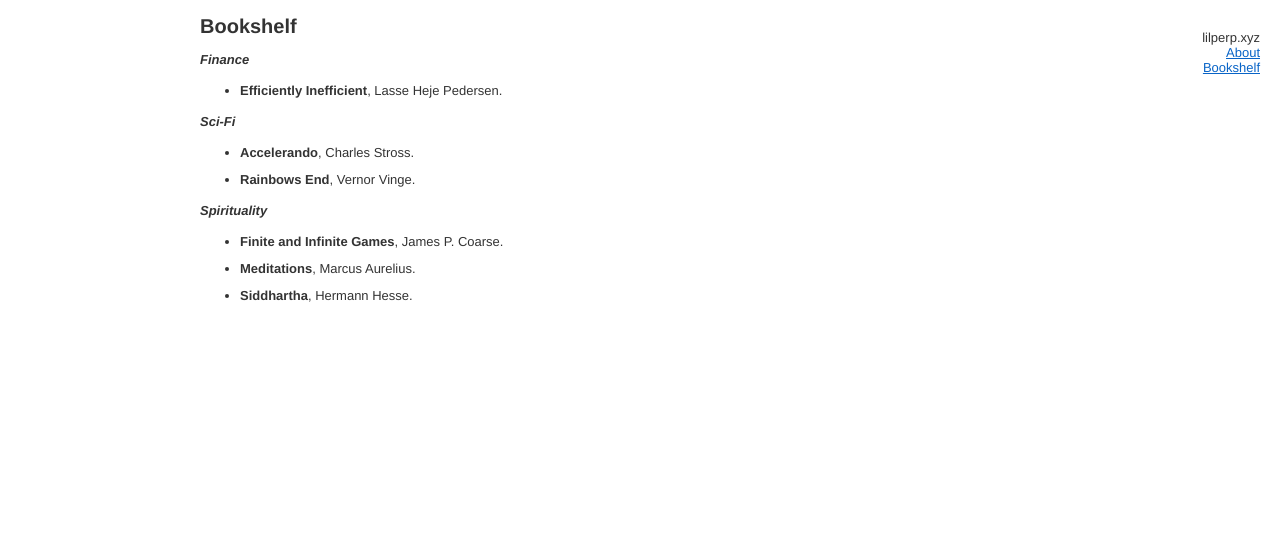
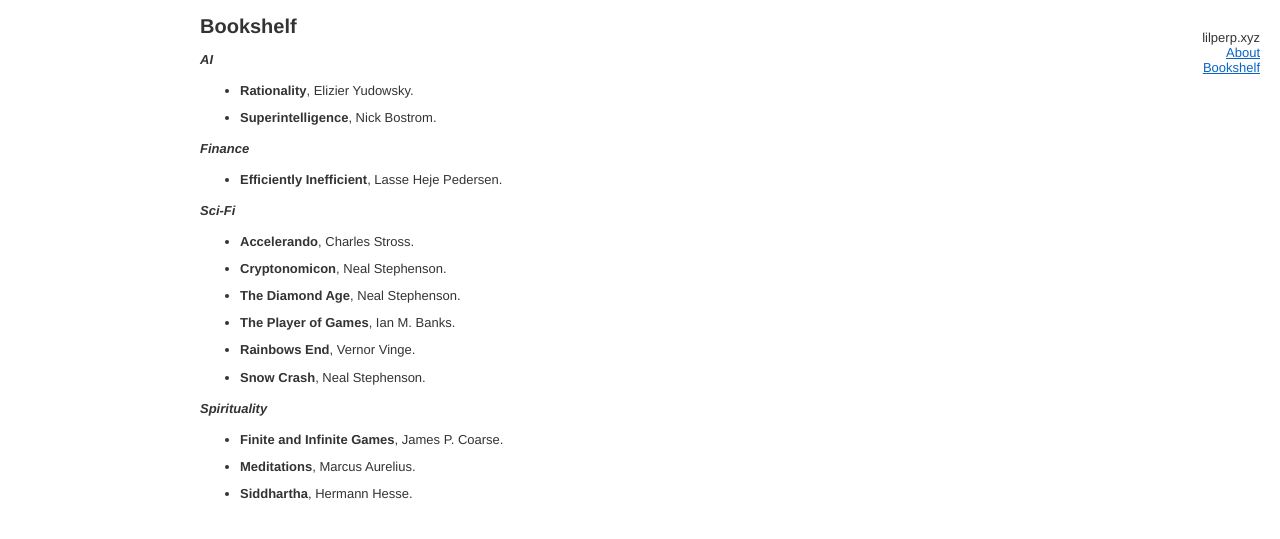
Before and after one commit to lilperp/lilperpxyz, a Jekyll site: the page built from bookshelf.md, in a window 1280 px wide. Shown: the top 539 px of the page. Built offline with Jekyll 4.4.1, drawn with Linux system fonts in a browser that asks for light colours.

Commit message:
more books

```diff
--- a/_includes/bookshelf-content.md
+++ b/_includes/bookshelf-content.md
@@ -1,3 +1,8 @@
+***AI***
+
+- **Rationality**, Elizier Yudowsky.
+- **Superintelligence**, Nick Bostrom.
+
 ***Finance***
 
 - **Efficiently Inefficient**, Lasse Heje Pedersen.
@@ -5,7 +10,11 @@
 ***Sci-Fi***
 
 - **Accelerando**, Charles Stross.
+- **Cryptonomicon**, Neal Stephenson.
+- **The Diamond Age**, Neal Stephenson.
+- **The Player of Games**, Ian M. Banks.
 - **Rainbows End**, Vernor Vinge.
+- **Snow Crash**, Neal Stephenson.
 
 ***Spirituality***
 
```
